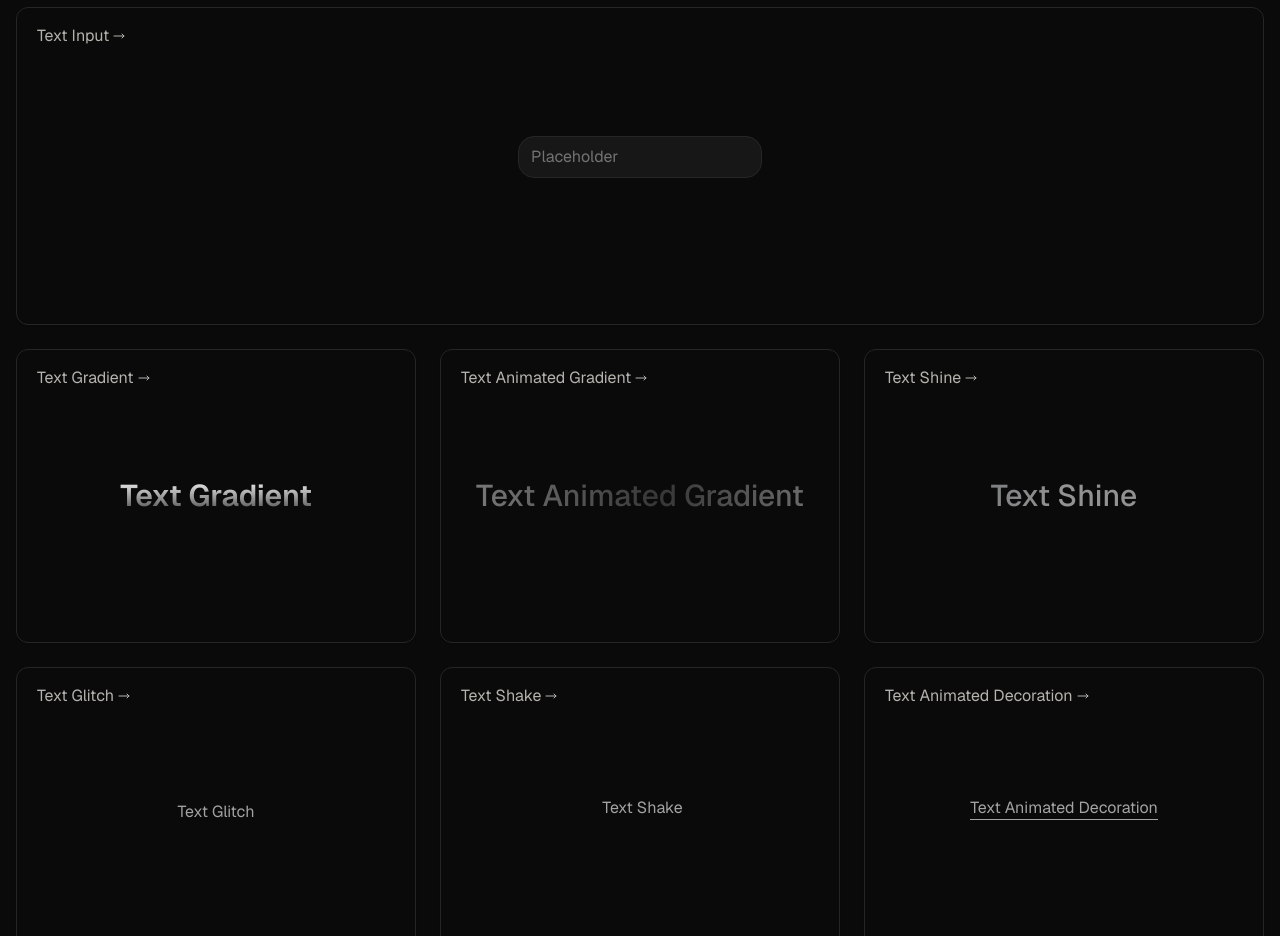
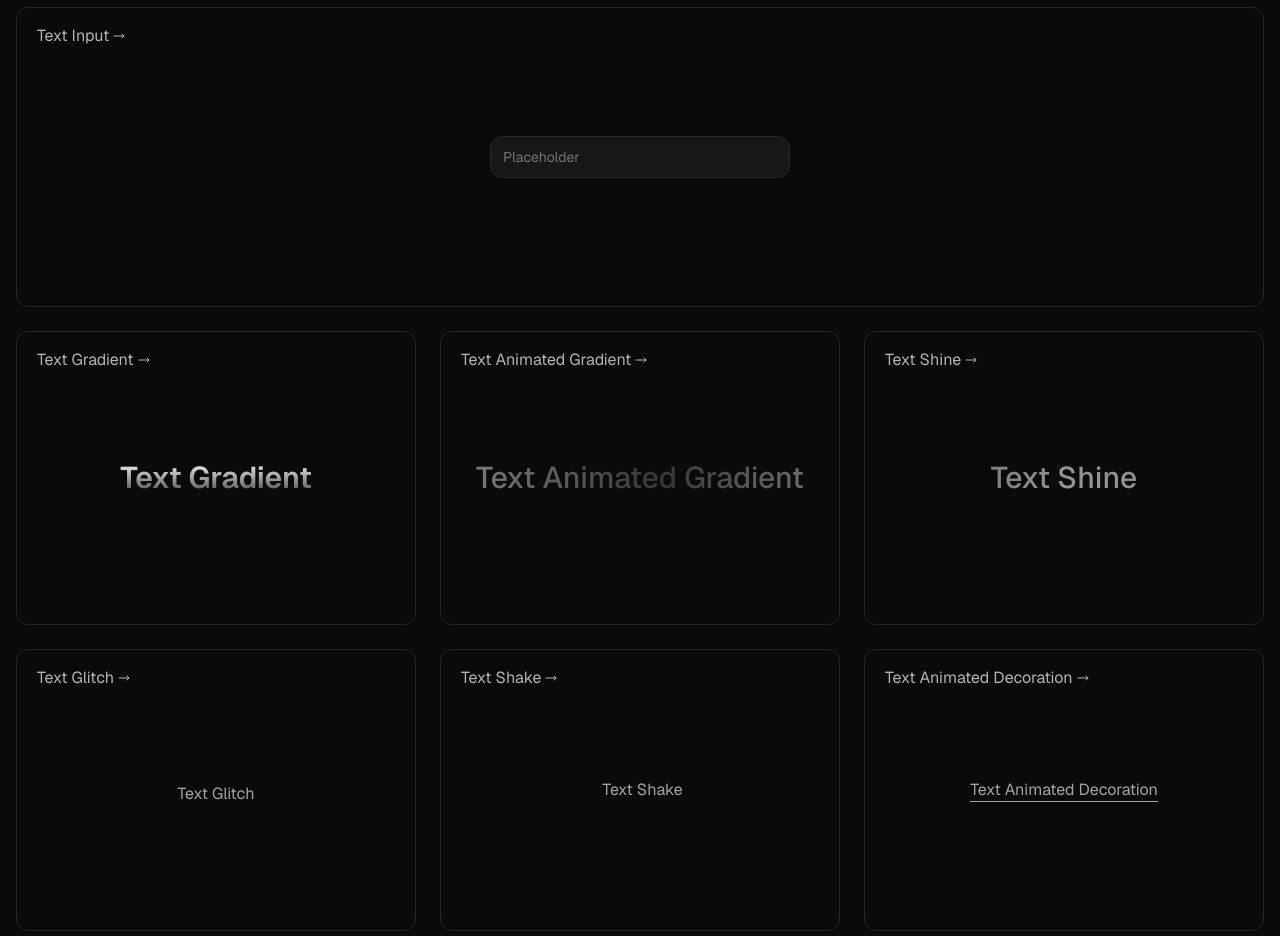
Before and after one commit to guhrodrrigues/luxe, a Next.js app: page / in a window 1280 px wide. Shown: the part 3360-4296 px from the top of the page. Built offline with nearby package versions, Linux system fonts and the light colour scheme.

Commit message:
feat: adding disabled state

```diff
--- a/src/components/ui/fields/TextInput.tsx
+++ b/src/components/ui/fields/TextInput.tsx
@@ -15,18 +15,24 @@ const STANDARD_DURATION = 0.3
 
 const textInputStyles = tv({
   slots: {
-    baseStyle: `min-w-[200px] px-3 py-2 rounded-2xl border border-neutral-800 focus-within:border-[1.5px]
-    focus-within:border-neutral-200 bg-neutral-900 transition-all duration-200 relative data-[filled=true]:border-neutral-200`,
-    inputStyle: `outline-none text-base text-neutral-300 bg-transparent relative z-[9999] placeholder:sr-only`,
-    placeholderStyle: `text-neutral-500 absolute left-3`,
-    feedbackErrorStyle: `flex items-center gap-1 text-sm text-red-300 mt-1`
+    baseStyle: `w-full h-[42px] px-3 flex items-center rounded-xl border border-neutral-800 focus-within:border-neutral-200
+    bg-neutral-900 transition-all duration-200 relative data-[filled=true]:border-neutral-200`,
+    inputStyle: `flex-1 h-full py-2 outline-none text-sm text-neutral-300 bg-transparent relative z-[9999] placeholder:sr-only
+    disabled:cursor-not-allowed`,
+    placeholderStyle: `text-sm text-neutral-500 absolute left-3`,
+    feedbackErrorStyle: `flex items-center gap-1 text-xs text-red-300 mt-1`
   },
   variants: {
     error: {
       true: {
-        baseStyle: 'border-red-300'
+        baseStyle: `border-red-300`
       }
     },
+    disabled: {
+      true: {
+        baseStyle: `bg-neutral-800 cursor-not-allowed`,
+      }
+    }
   }
 })
 
@@ -41,6 +47,7 @@ export const TextInput = forwardRef<HTMLInputElement, TextInputProps>(({
   placeholder,
   feedbackError = '',
   disabled,
+  value,
   ...props
 }, ref) => {
   const [isFocus, setIsFocus] = useState(false)
@@ -54,10 +61,10 @@ export const TextInput = forwardRef<HTMLInputElement, TextInputProps>(({
     setInternalValue(event.target.value)
   }
 
-  const isFilled = internalValue.length > 0
+  const isFilled = internalValue.length > 0 || !!value
   const isFocusOrFilled = isFocus || isFilled
 
-  const isError = feedbackError.length > 0
+  const isError = feedbackError.length > 0 && !disabled
 
   const placeholderAnimation: AnimationProps['animate'] = isFocusOrFilled ? {
     x: EIXO_X_PLACEHOLDER,
@@ -68,9 +75,9 @@ export const TextInput = forwardRef<HTMLInputElement, TextInputProps>(({
   }
 
   return (
-    <div>
+    <div className="min-w-[300px]">
       <div
-        className={baseStyle({ error: isError })}
+        className={baseStyle({ error: isError, disabled })}
         data-filled={isFilled}
       >
         <input
@@ -82,6 +89,7 @@ export const TextInput = forwardRef<HTMLInputElement, TextInputProps>(({
           onBlur={() => handle('blur')}
           onChange={observeFieldChange}
           disabled={disabled}
+          value={value}
           {...props}
         />
 
@@ -100,24 +108,22 @@ export const TextInput = forwardRef<HTMLInputElement, TextInputProps>(({
         </motion.span>
       </div>
 
-      <motion.span
+      {isError && <motion.span
         className={feedbackErrorStyle()}
         initial={{
           opacity: 0,
         }}
-        animate={
-          isError ? {
-          opacity: 1,
-        } : {
-          opacity: 0
+        animate={{
+          opacity: 1
         }}
         transition={{
           duration: STANDARD_DURATION
         }}
       >
-        <AlertCircle size={14} />
+        <AlertCircle size={12} />
         {feedbackError}
-      </motion.span>
+      </motion.span>}
+
     </div>
   )
 })
```
